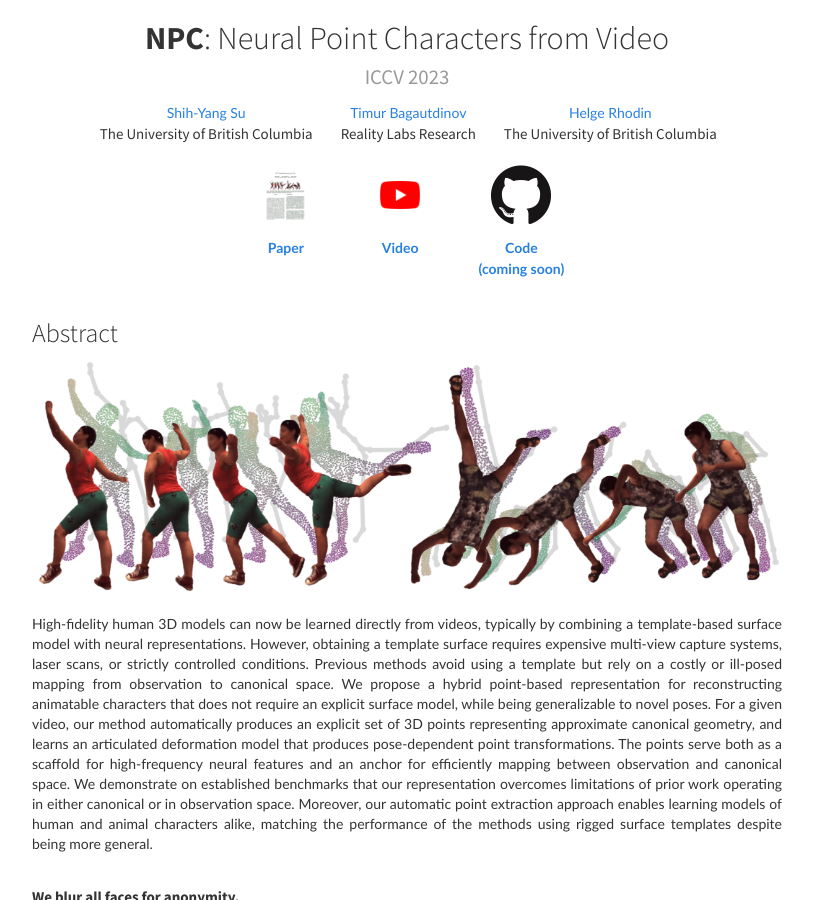
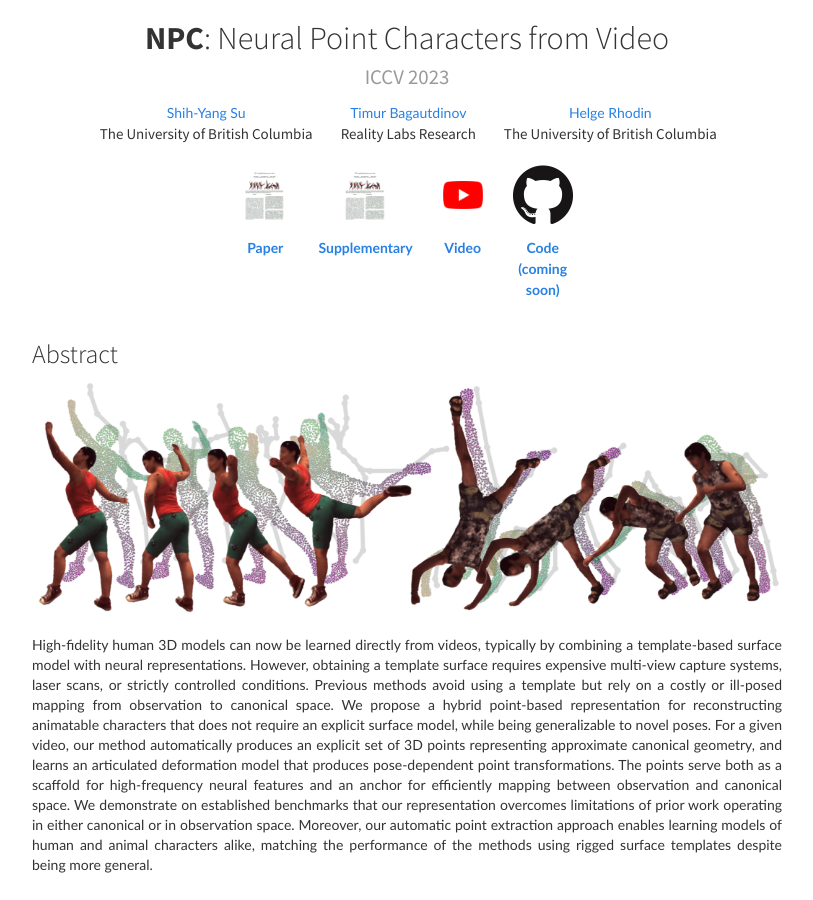
Before and after one commit to LemonATsu/LemonATsu.github.io, a Jekyll site: the page built from _pages/npc.html, in a window 1280 px wide and 900 px high. Shown: the whole window, without its empty margins (233-1046 px from the left). Built offline with Jekyll 4.4.1, drawn with Linux system fonts in a browser that asks for light colours; nearby versions of some CDN libraries; comment, search, counter and statistics services are not loaded.

Commit message:
update page

```diff
--- a/_layouts/npc.html
+++ b/_layouts/npc.html
@@ -93,6 +93,12 @@
                             <a href="https://arxiv.org/abs/2304.02013">
                             <image src="{{ base_path }}/files/npc/img/paper_img.png" height="60px">
                                 <h4><strong>Paper</strong></h4>
+                            </a>
+                        </li>
+                        <li>
+                            <a href="https://lemonatsu.github.io/files/npc/supp.pdf">
+                            <image src="{{ base_path }}/files/npc/img/paper_img.png" height="60px">
+                                <h4><strong>Supplementary</strong></h4>
                             </a>
                         </li>
                         <li>
```
